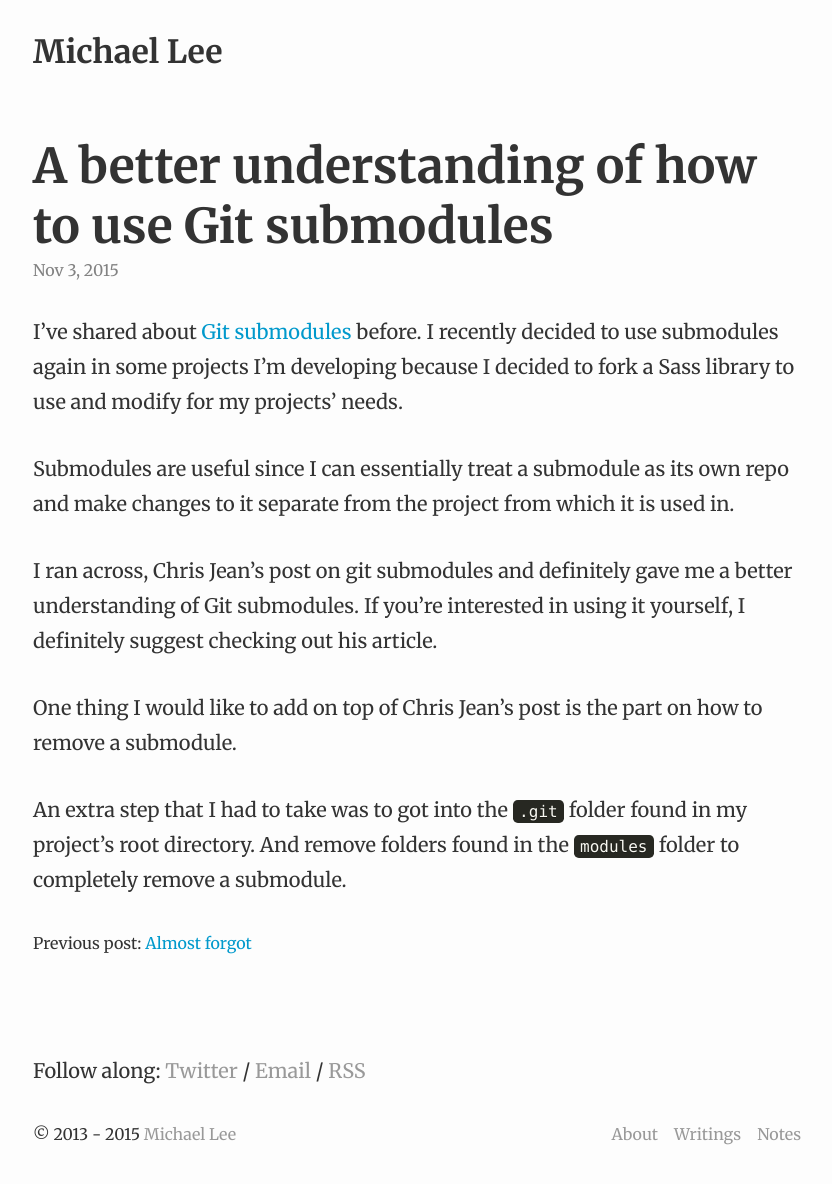
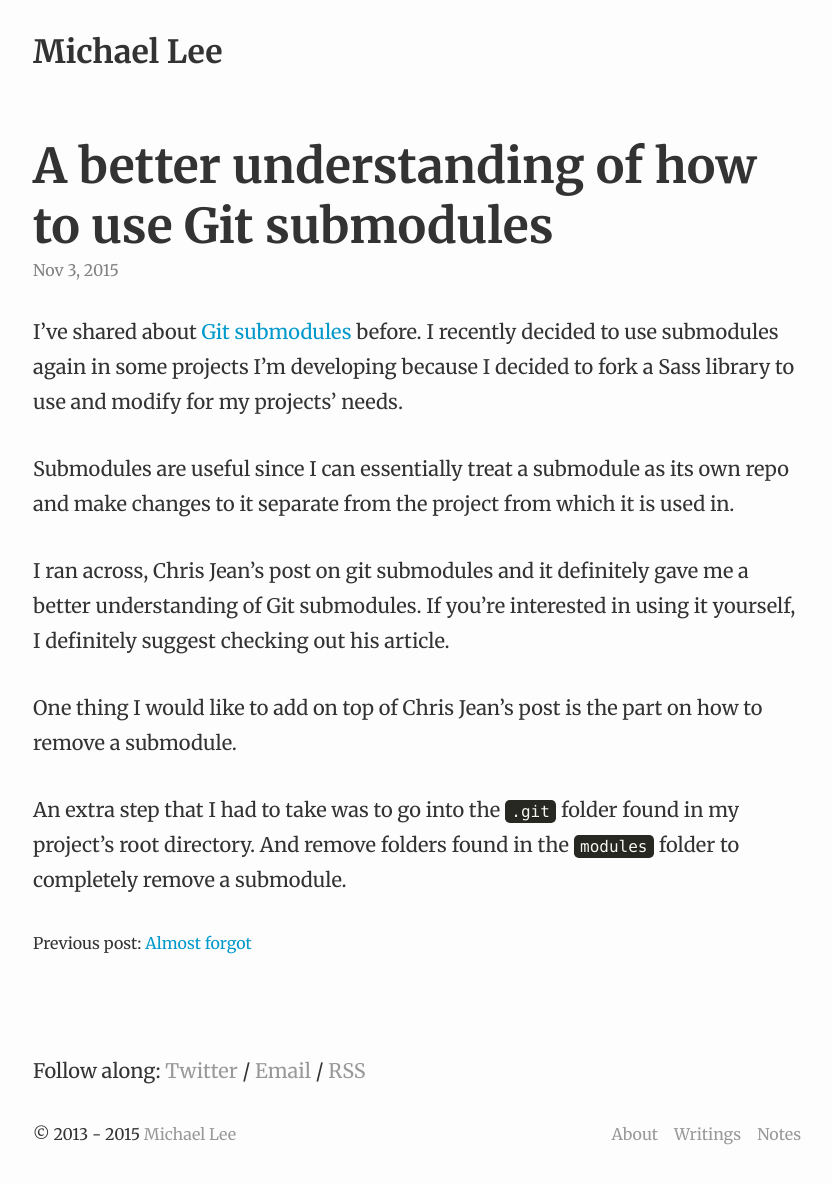
Before and after one commit to michaellee/old-michaelsoolee.com, a Jekyll site: the page built from _posts/2015-11-03-git-submodules-link.md, in a window 1280 px wide. Shown: the whole page, without its empty margins (223-1055 px from the left). Built offline with Jekyll 4.4.1, drawn with Linux system fonts in a browser that asks for light colours; nearby versions of some CDN libraries; Markdown is read by kramdown in place of the engine named in the settings.

Commit message:
Fixed typo

```diff
--- a/_posts/2015-11-03-git-submodules-link.md
+++ b/_posts/2015-11-03-git-submodules-link.md
@@ -10,8 +10,8 @@ I've shared about [Git submodules](http://michaellee.co/git-submodules/) before.
 
 Submodules are useful since I can essentially treat a submodule as its own repo and make changes to it separate from the project from which it is used in.
 
-I ran across, Chris Jean's post on git submodules and definitely gave me a better understanding of Git submodules. If you're interested in using it yourself, I definitely suggest checking out his article.
+I ran across, Chris Jean's post on git submodules and it definitely gave me a better understanding of Git submodules. If you're interested in using it yourself, I definitely suggest checking out his article.
 
 One thing I would like to add on top of Chris Jean's post is the part on how to remove a submodule.
 
-An extra step that I had to take was to got into the `.git` folder found in my project's root directory. And remove folders found in the `modules` folder to completely remove a submodule.
+An extra step that I had to take was to go into the `.git` folder found in my project's root directory. And remove folders found in the `modules` folder to completely remove a submodule.
```
